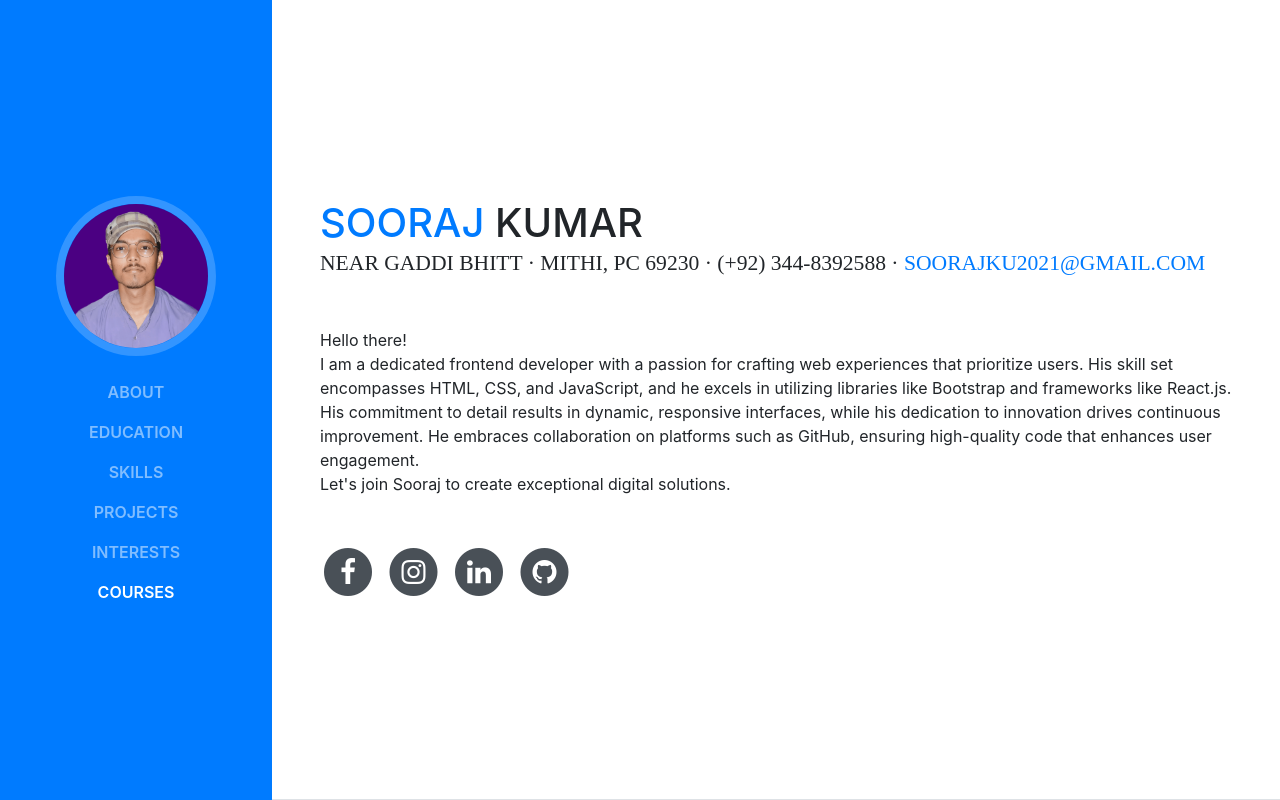
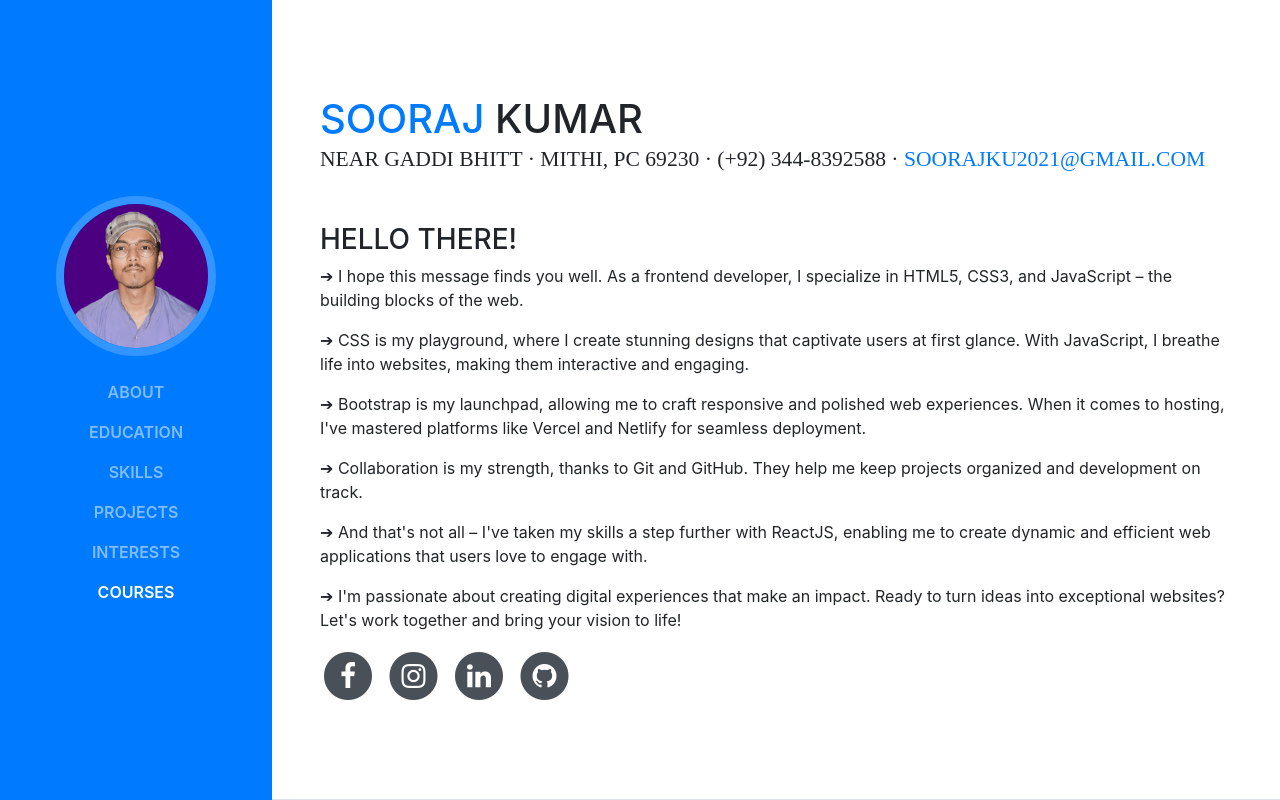
Before and after one commit to developersoorajkumar/Resume---SOORAJ-KUMAR, a website with bundled scripts: page index.html in a window 1280 px wide. Shown: the top 800 px of the page. Built offline with nearby package versions, Linux system fonts and the light colour scheme; a web font is replaced by a local one.

Commit message:
Description Added

```diff
--- a/index.html
+++ b/index.html
@@ -76,14 +76,31 @@
         <div class="subheading mb-5">Near Gaddi Bhitt · Mithi, PC 69230 · (+92) 344-8392588 ·
           <a href="mailto:soorajku2021@gmail.com">soorajku2021@gmail.com</a>
         </div>
-        <p class="mb-5">Hello there!<br>
-          I am a dedicated frontend developer with a passion for crafting web experiences that prioritize users. His
-          skill set encompasses HTML, CSS, and JavaScript, and he excels in utilizing libraries like Bootstrap and
-          frameworks like React.js. His commitment to detail results in dynamic, responsive interfaces, while his
-          dedication to innovation drives continuous improvement. He embraces collaboration on platforms such as GitHub,
-          ensuring high-quality code that enhances user engagement. <br>Let's join Sooraj to create exceptional digital
-          solutions.
-        </p>
+        <!-- <p class="mb-5">
+
+        </p> -->
+        <h3>Hello there!</h3>
+        <p>&#10132;
+          I hope this message finds you well. As a frontend developer, I specialize in HTML5, CSS3, and JavaScript –
+          the building blocks of the web.</p>
+
+        <p>&#10132;
+          CSS is my playground, where I create stunning designs that captivate users at first glance. With
+          JavaScript, I breathe life into websites, making them interactive and engaging.</p>
+
+        <p>&#10132;
+          Bootstrap is my launchpad, allowing me to craft responsive and polished web experiences. When it comes to
+          hosting, I've mastered platforms like Vercel and Netlify for seamless deployment.</p>
+
+        <p>&#10132;
+          Collaboration is my strength, thanks to Git and GitHub. They help me keep projects organized and
+          development on track.</p>
+        <p>&#10132;
+          And that's not all – I've taken my skills a step further with ReactJS, enabling me to create dynamic and
+          efficient web applications that users love to engage with.</p>
+        <p>&#10132;
+          I'm passionate about creating digital experiences that make an impact. Ready to turn ideas into exceptional
+          websites? Let's work together and bring your vision to life!</p>
         <ul class="list-inline list-social-icons mb-0">
           <li class="list-inline-item">
             <a href="https://www.facebook.com/soorajkumar2005" target="_blank">
```
